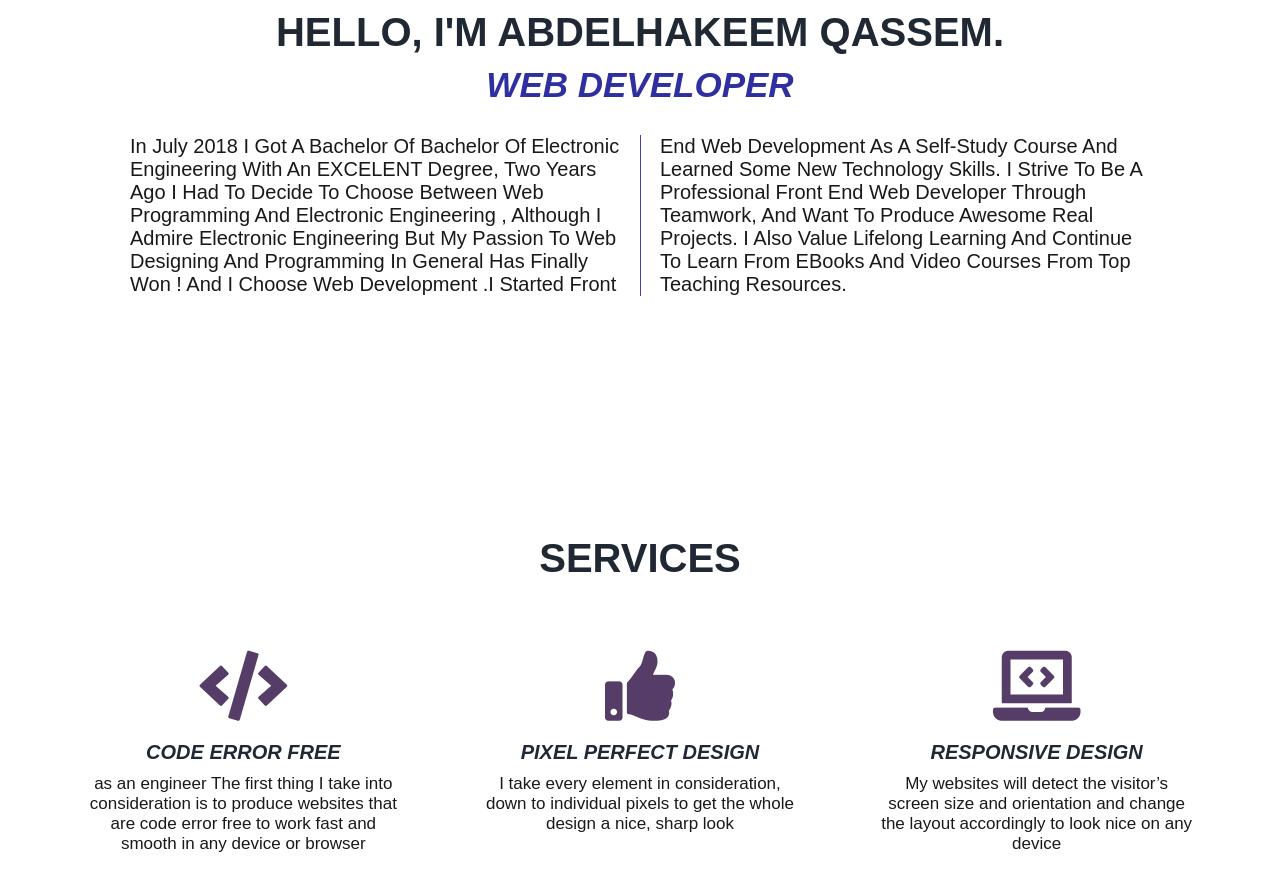
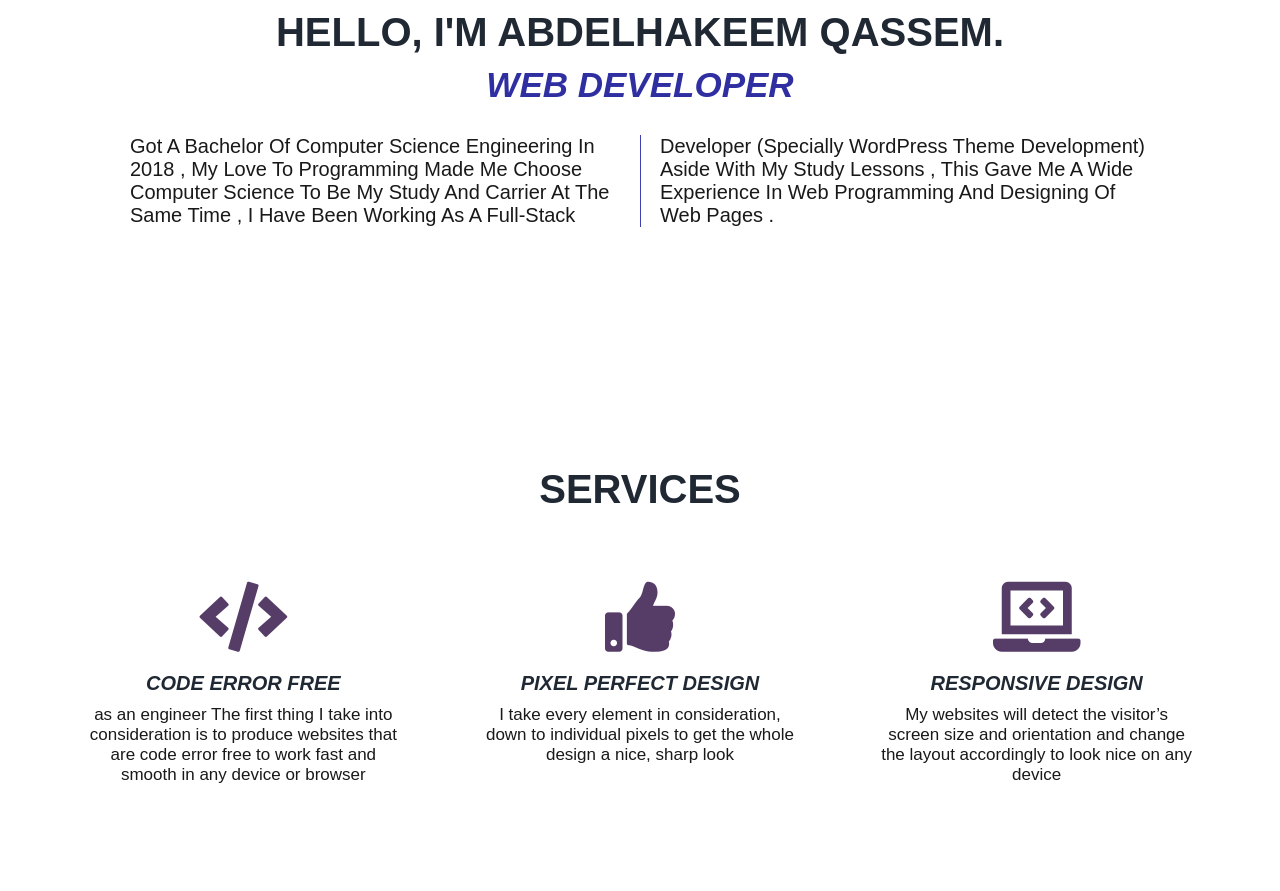
Before and after one commit to abdelhakeemqassem/abdelhakeemqassem.github.io, a website: page index.html in a window 1280 px wide. Shown: the part 920-1811 px from the top of the page. Drawn offline with Linux system fonts and the light colour scheme; a web font is replaced by a local one.

Commit message:
error changes

```diff
--- a/index.html
+++ b/index.html
@@ -49,7 +49,12 @@
             <div class="about__text  wow fadeInDown"  data-wow-duration="1.3s">
                 <h2 class="heading-second">Hello, I'm ABDELHAKEEM QASSEM.</h2>
                 <h3 class="heading-third">WEB DEVELOPER</h3>
-                <p class="paragraph"> in July 2018 I Got A Bachelor Of Bachelor Of Electronic Engineering With An EXCELENT Degree, Two Years Ago I Had To Decide To Choose Between Web Programming And Electronic Engineering , Although I Admire Electronic Engineering But My Passion To Web Designing And programming in general Has Finally Won ! And I Choose Web Development .I Started Front End Web Development As A Self-Study Course And Learned Some New Technology Skills. I Strive To Be A Professional Front End Web Developer Through Teamwork, And Want To Produce Awesome Real Projects. I Also Value Lifelong Learning And Continue To Learn From EBooks And Video Courses From Top Teaching Resources.
+                <p class="paragraph">
+                Got a Bachelor Of computer science engineering in 2018 , my love to programming
+                    made me choose computer science to be my study and carrier at the same time
+                    , i have been working as a full-stack developer (specially WordPress theme development)
+                    aside with my study lessons , this gave me a wide experience in web programming
+                    and designing of web pages .
                 </p>
             </div>
     </div>
```
